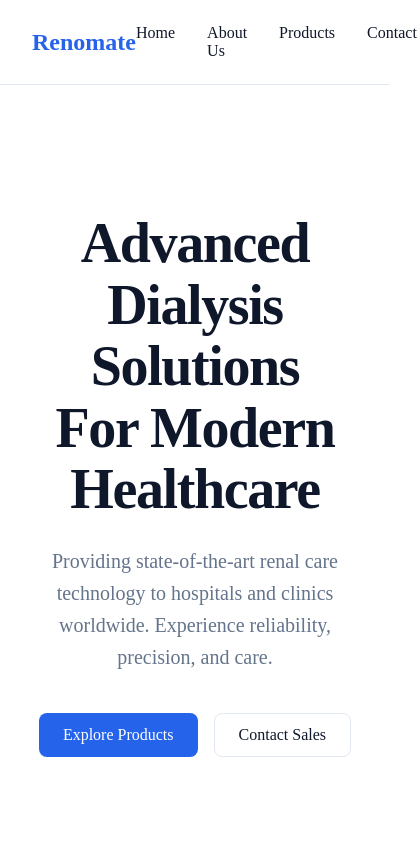
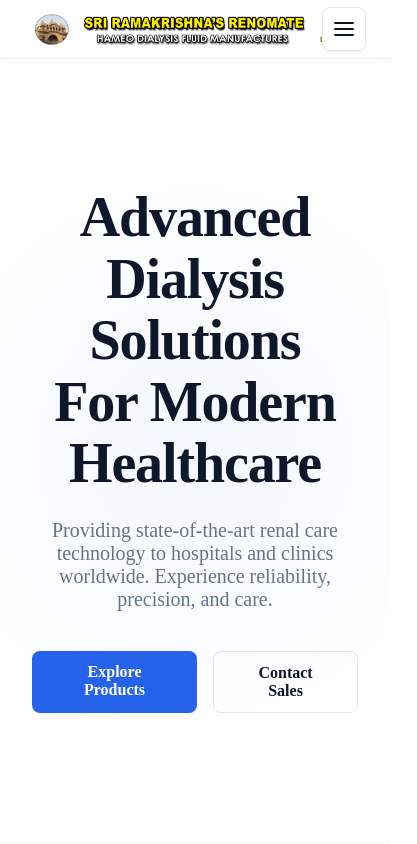
Before and after one commit to mrfaseed/renomatedialysis, a Next.js app: page / in a window 390 px wide. Shown: the top 844 px of the page, 417 px wide, since content can reach past the window. Built offline with nearby package versions, Linux system fonts and the light colour scheme.

Commit message:
Commit of Css

```diff
--- a/src/app/globals.css
+++ b/src/app/globals.css
@@ -70,40 +70,101 @@ button {
 }
 
 /* Global Layout Styles */
+/* Epic Navbar Styles */
 .navbar {
   display: flex;
   justify-content: space-between;
   align-items: center;
-  padding: 1.5rem 2rem;
-  background-color: rgba(255, 255, 255, 0.8);
-  backdrop-filter: blur(10px);
-  border-bottom: 1px solid var(--border);
+  padding: 1rem 3rem;
+  background-color: rgba(255, 255, 255, 0.7);
+  backdrop-filter: blur(16px) saturate(180%);
+  -webkit-backdrop-filter: blur(16px) saturate(180%);
+  border-bottom: 1px solid rgba(255, 255, 255, 0.3);
+  box-shadow: 0 4px 30px rgba(0, 0, 0, 0.03);
   position: sticky;
   top: 0;
-  z-index: 100;
+  z-index: 1000;
+  transition: all 0.3s ease-in-out;
 }
 
-.logo {
-  font-weight: 700;
+.logo-container {
+  display: flex;
+  align-items: center;
+  gap: 0.75rem;
+  text-decoration: none;
+}
+
+.logo-image {
+  object-fit: contain;
+  transition: transform 0.3s ease;
+}
+
+.logo-container:hover .logo-image {
+  transform: scale(1.05);
+}
+
+.logo-text {
+  font-weight: 800;
   font-size: 1.5rem;
-  color: var(--primary);
+  background: linear-gradient(135deg, var(--primary) 0%, #1e40af 100%);
+  -webkit-background-clip: text;
+  -webkit-text-fill-color: transparent;
+  letter-spacing: -0.03em;
 }
 
 .nav-links {
   display: flex;
-  gap: 2rem;
+  gap: 2.5rem;
   list-style: none;
   margin: 0;
   padding: 0;
+  align-items: center;
 }
 
 .nav-link {
   font-weight: 500;
-  transition: color 0.2s;
+  color: var(--muted-foreground);
+  transition: all 0.2s ease;
+  position: relative;
+  font-size: 0.95rem;
+  padding: 0.5rem 0;
+}
+
+.nav-link::after {
+  content: '';
+  position: absolute;
+  width: 0;
+  height: 2px;
+  bottom: 0;
+  left: 0;
+  background-color: var(--primary);
+  transition: width 0.3s ease;
+  border-radius: 2px;
 }
 
 .nav-link:hover {
   color: var(--primary);
+}
+
+.nav-link:hover::after {
+  width: 100%;
+}
+
+.nav-cta {
+  background: var(--primary);
+  color: white;
+  padding: 0.6rem 1.25rem;
+  border-radius: 99px;
+  font-weight: 600;
+  font-size: 0.9rem;
+  transition: all 0.3s ease;
+  box-shadow: 0 4px 12px rgba(37, 99, 235, 0.2);
+}
+
+.nav-cta:hover {
+  transform: translateY(-2px);
+  box-shadow: 0 6px 16px rgba(37, 99, 235, 0.3);
+  opacity: 1;
 }
 
 .footer {
--- a/src/components/HeroSection.js
+++ b/src/components/HeroSection.js
@@ -1,17 +1,20 @@
+import Link from 'next/link';
+import styles from './HeroSection.module.css';
+
 export default function HeroSection() {
     return (
-        <section className="section" style={{ padding: '8rem 2rem' }}>
-            <div className="container" style={{ textAlign: 'center' }}>
-                <h1 style={{ fontSize: '3.5rem', marginBottom: '1.5rem', lineHeight: 1.1 }}>
+        <section className={styles.hero}>
+            <div className={styles.container}>
+                <h1 className={styles.title}>
                     Advanced Dialysis Solutions <br /> For Modern Healthcare
                 </h1>
-                <p className="section-description" style={{ fontSize: '1.25rem', marginBottom: '2.5rem' }}>
+                <p className={styles.description}>
                     Providing state-of-the-art renal care technology to hospitals and clinics worldwide.
                     Experience reliability, precision, and care.
                 </p>
-                <div style={{ display: 'flex', gap: '1rem', justifyContent: 'center' }}>
-                    <a href="/products" className="btn btn-primary">Explore Products</a>
-                    <a href="/contact" className="btn btn-outline">Contact Sales</a>
+                <div className={styles.buttonGroup}>
+                    <Link href="/products" className={styles.primaryBtn}>Explore Products</Link>
+                    <Link href="/contact" className={styles.outlineBtn}>Contact Sales</Link>
                 </div>
             </div>
         </section>
--- /dev/null
+++ b/src/components/HeroSection.module.css
@@ -0,0 +1,60 @@
+.hero {
+    padding: 8rem 2rem;
+    background: radial-gradient(circle at center, rgba(37, 99, 235, 0.05) 0%, transparent 70%);
+}
+
+.container {
+    max-width: 1200px;
+    margin: 0 auto;
+    text-align: center;
+}
+
+.title {
+    font-size: 3.5rem;
+    margin-bottom: 1.5rem;
+    line-height: 1.1;
+    font-weight: 800;
+    letter-spacing: -0.02em;
+}
+
+.description {
+    font-size: 1.25rem;
+    margin-bottom: 2.5rem;
+    color: var(--muted-foreground);
+    max-width: 700px;
+    margin-left: auto;
+    margin-right: auto;
+}
+
+.buttonGroup {
+    display: flex;
+    gap: 1rem;
+    justify-content: center;
+}
+
+.primaryBtn {
+    background-color: var(--primary);
+    color: white;
+    padding: 0.75rem 2rem;
+    border-radius: 0.5rem;
+    font-weight: 600;
+    transition: opacity 0.2s;
+}
+
+.primaryBtn:hover {
+    opacity: 0.9;
+}
+
+.outlineBtn {
+    background-color: transparent;
+    border: 1px solid var(--border);
+    color: var(--foreground);
+    padding: 0.75rem 2rem;
+    border-radius: 0.5rem;
+    font-weight: 600;
+    transition: background-color 0.2s;
+}
+
+.outlineBtn:hover {
+    background-color: var(--muted);
+}
--- a/src/components/Navbar.js
+++ b/src/components/Navbar.js
@@ -1,17 +1,67 @@
+'use client';
+
+import { useState } from 'react';
 import Link from 'next/link';
+import Image from 'next/image';
+import styles from './Navbar.module.css';
 
 export default function Navbar() {
+    const [isOpen, setIsOpen] = useState(false);
+
+    const toggleMenu = () => {
+        setIsOpen(!isOpen);
+        // Prevent body scrolling when menu is open
+        if (!isOpen) {
+            document.body.style.overflow = 'hidden';
+        } else {
+            document.body.style.overflow = 'unset';
+        }
+    };
+
     return (
-        <nav className="navbar">
-            <div className="logo">
-                <Link href="/">Renomate</Link>
+        <nav className={styles.navbar}>
+            <Link href="/" className={styles.logoContainer}>
+                <Image
+                    src="/image.png"
+                    alt="Renomate Logo"
+                    width={400}
+                    height={120}
+                    quality={100}
+                    className={styles.logoImage}
+                    priority
+                />
+            </Link>
+
+            {/* Desktop Menu */}
+            <ul className={styles.navLinks}>
+                <li><Link href="/" className={styles.navLink}>Home</Link></li>
+                <li><Link href="/about" className={styles.navLink}>About Us</Link></li>
+                <li><Link href="/products" className={styles.navLink}>Products</Link></li>
+                <li><Link href="/contact" className={styles.navLink}>Contact</Link></li>
+            </ul>
+
+            {/* Mobile Menu Button with CLEANER structure */}
+            <button
+                className={`${styles.mobileMenuBtn} ${isOpen ? styles.active : ''}`}
+                onClick={toggleMenu}
+                aria-label="Toggle menu"
+            >
+                <div className={styles.hamburgerIcon}>
+                    <span className={styles.hamburgerLine}></span>
+                    <span className={styles.hamburgerLine}></span>
+                    <span className={styles.hamburgerLine}></span>
+                </div>
+            </button>
+
+            {/* Mobile Fullscreen Menu */}
+            <div className={`${styles.mobileMenu} ${isOpen ? styles.open : ''}`}>
+                <ul className={styles.mobileNavList}>
+                    <li><Link href="/" className={styles.mobileNavLink} onClick={toggleMenu}>Home</Link></li>
+                    <li><Link href="/about" className={styles.mobileNavLink} onClick={toggleMenu}>About Us</Link></li>
+                    <li><Link href="/products" className={styles.mobileNavLink} onClick={toggleMenu}>Products</Link></li>
+                    <li><Link href="/contact" className={styles.mobileNavLink} onClick={toggleMenu}>Contact</Link></li>
+                </ul>
             </div>
-            <ul className="nav-links">
-                <li><Link href="/" className="nav-link">Home</Link></li>
-                <li><Link href="/about" className="nav-link">About Us</Link></li>
-                <li><Link href="/products" className="nav-link">Products</Link></li>
-                <li><Link href="/contact" className="nav-link">Contact</Link></li>
-            </ul>
         </nav>
     );
 }
--- /dev/null
+++ b/src/components/Navbar.module.css
@@ -0,0 +1,231 @@
+/* Premium Pure Glass Navbar - Responsive Fix */
+
+.navbar {
+    display: flex;
+    justify-content: space-between;
+    align-items: center;
+    padding: 0 4rem;
+    height: 120px;
+    /* Desktop Height */
+
+    background-color: rgba(255, 255, 255, 0.95);
+    backdrop-filter: blur(24px) saturate(180%);
+    -webkit-backdrop-filter: blur(24px) saturate(180%);
+
+    border-bottom: 1px solid rgba(226, 232, 240, 0.8);
+    box-shadow: 0 4px 20px -2px rgba(0, 0, 0, 0.02);
+
+    position: sticky;
+    top: 0;
+    z-index: 1000;
+    transition: all 0.3s ease;
+    width: 100%;
+    /* Ensure it doesn't overflow */
+}
+
+.logoContainer {
+    display: flex;
+    align-items: center;
+    height: 100%;
+    padding: 0.5rem 0;
+    flex-shrink: 0;
+    position: relative;
+    z-index: 1002;
+    max-width: 60%;
+    /* Limit container width */
+}
+
+.logoImage {
+    object-fit: contain;
+    width: auto;
+    height: 100%;
+    max-height: 90px;
+    transition: transform 0.3s ease;
+}
+
+/* Desktop Nav Link Styles */
+.navLinks {
+    display: flex;
+    gap: 4rem;
+    list-style: none;
+    margin: 0;
+    padding: 0;
+    align-items: center;
+}
+
+.navLink {
+    font-weight: 700;
+    color: #334155;
+    transition: all 0.2s ease;
+    position: relative;
+    font-size: 1.5rem;
+    padding: 0.5rem 0;
+    letter-spacing: -0.02em;
+}
+
+.navLink:hover {
+    color: var(--primary);
+    transform: translateY(-2px);
+}
+
+.navLink::after {
+    content: '';
+    position: absolute;
+    width: 0;
+    height: 4px;
+    bottom: -4px;
+    left: 0;
+    background-color: var(--primary);
+    transition: width 0.3s ease;
+    border-radius: 4px;
+}
+
+.navLink:hover::after {
+    width: 100%;
+}
+
+/* Mobile Toggle Button - Redesigned */
+.mobileMenuBtn {
+    display: none;
+    background: white;
+    /* Clean background for button */
+    border: 1px solid #e2e8f0;
+    border-radius: 8px;
+    /* Soft rounded square */
+    cursor: pointer;
+    z-index: 1002;
+    width: 44px;
+    height: 44px;
+    padding: 0;
+    align-items: center;
+    justify-content: center;
+    transition: all 0.2s ease;
+    box-shadow: 0 2px 4px rgba(0, 0, 0, 0.05);
+}
+
+.hamburgerIcon {
+    width: 20px;
+    height: 14px;
+    position: relative;
+    display: flex;
+    flex-direction: column;
+    justify-content: space-between;
+}
+
+.hamburgerLine {
+    display: block;
+    width: 100%;
+    height: 2px;
+    /* Thinner for elegance */
+    background: #0f172a;
+    /* Dark Slate */
+    border-radius: 4px;
+    transition: all 0.3s cubic-bezier(0.4, 0, 0.2, 1);
+    position: absolute;
+    left: 0;
+}
+
+/* Positioning lines */
+.hamburgerLine:nth-child(1) {
+    top: 0;
+}
+
+.hamburgerLine:nth-child(2) {
+    top: 6px;
+    opacity: 1;
+}
+
+.hamburgerLine:nth-child(3) {
+    top: 12px;
+}
+
+/* Active Menu State (X icon) */
+.mobileMenuBtn.active .hamburgerLine:nth-child(1) {
+    transform: rotate(45deg);
+    top: 6px;
+}
+
+.mobileMenuBtn.active .hamburgerLine:nth-child(2) {
+    opacity: 0;
+}
+
+.mobileMenuBtn.active .hamburgerLine:nth-child(3) {
+    transform: rotate(-45deg);
+    top: 6px;
+}
+
+/* Mobile Overlay Menu */
+.mobileMenu {
+    position: fixed;
+    top: 0;
+    left: 0;
+    width: 100vw;
+    height: 100vh;
+    background-color: #ffffff;
+    z-index: 1001;
+    display: flex;
+    flex-direction: column;
+    justify-content: center;
+    align-items: center;
+    opacity: 0;
+    pointer-events: none;
+    transition: opacity 0.3s ease;
+}
+
+.mobileMenu.open {
+    opacity: 1;
+    pointer-events: auto;
+}
+
+.mobileNavList {
+    list-style: none;
+    padding: 0;
+    margin: 0;
+    text-align: center;
+    display: flex;
+    flex-direction: column;
+    gap: 2.5rem;
+}
+
+.mobileNavLink {
+    font-size: 2rem;
+    font-weight: 700;
+    color: #0f172a;
+    text-decoration: none;
+    letter-spacing: -0.02em;
+}
+
+.mobileNavLink:hover {
+    color: var(--primary);
+}
+
+/* RESPONSIVE FIXES */
+@media (max-width: 1024px) {
+    .navbar {
+        padding: 0 1.5rem;
+        /* Smaller padding on mobile */
+        height: 70px;
+        /* Smaller height on mobile */
+    }
+
+    /* Force logo constraint on mobile */
+    .logoContainer {
+        max-width: 200px;
+        /* Don't let it overflow */
+        padding: 0.25rem 0;
+    }
+
+    .logoImage {
+        max-height: 50px;
+        /* Smaller logo height for mobile */
+        width: auto;
+    }
+
+    .navLinks {
+        display: none;
+    }
+
+    .mobileMenuBtn {
+        display: flex;
+    }
+}
```
Also changed, not shown: src/components/Footer.js (+7 -5 lines), src/components/Footer.module.css (added, +32 -0 lines), public/image.png (added).
